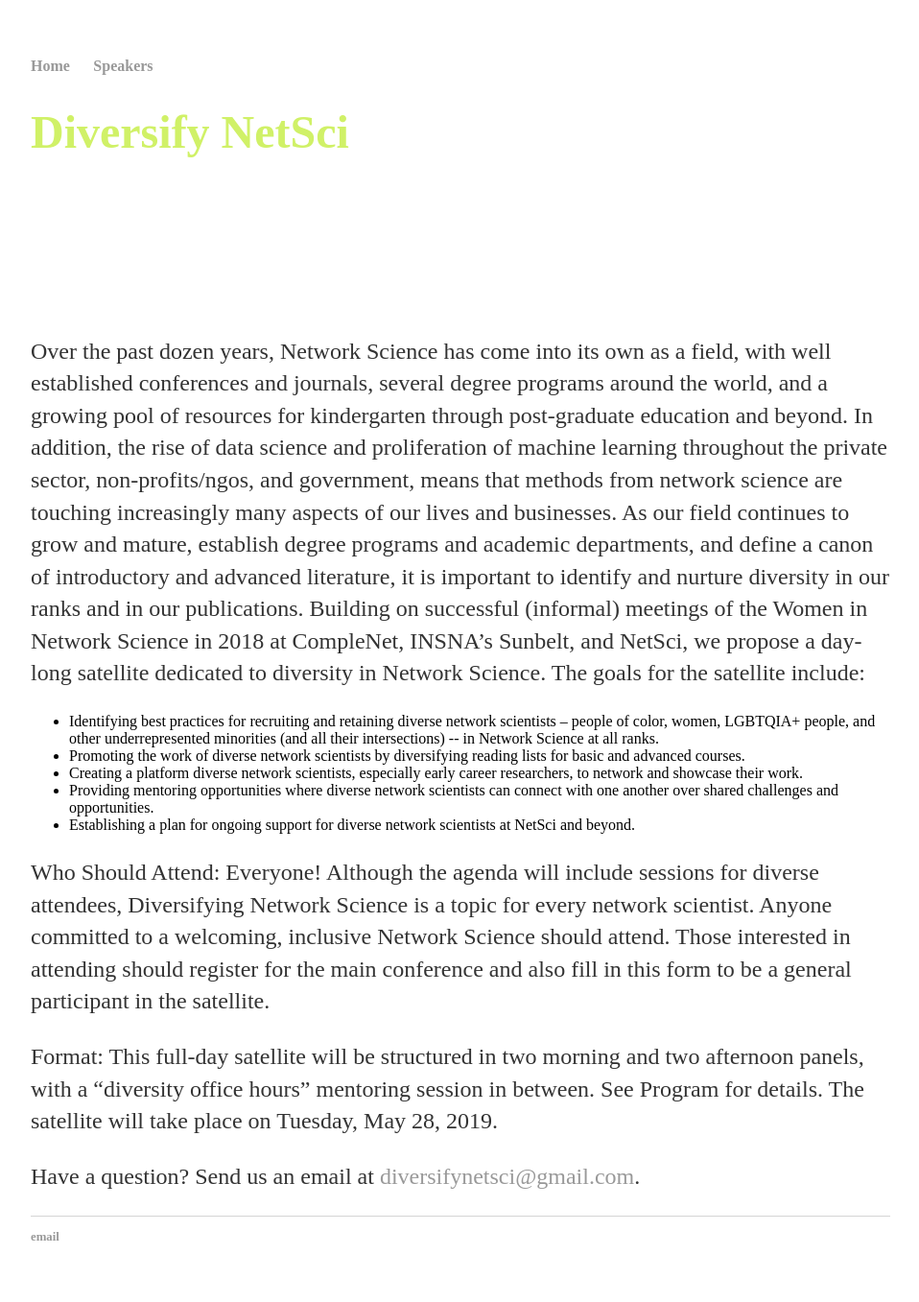
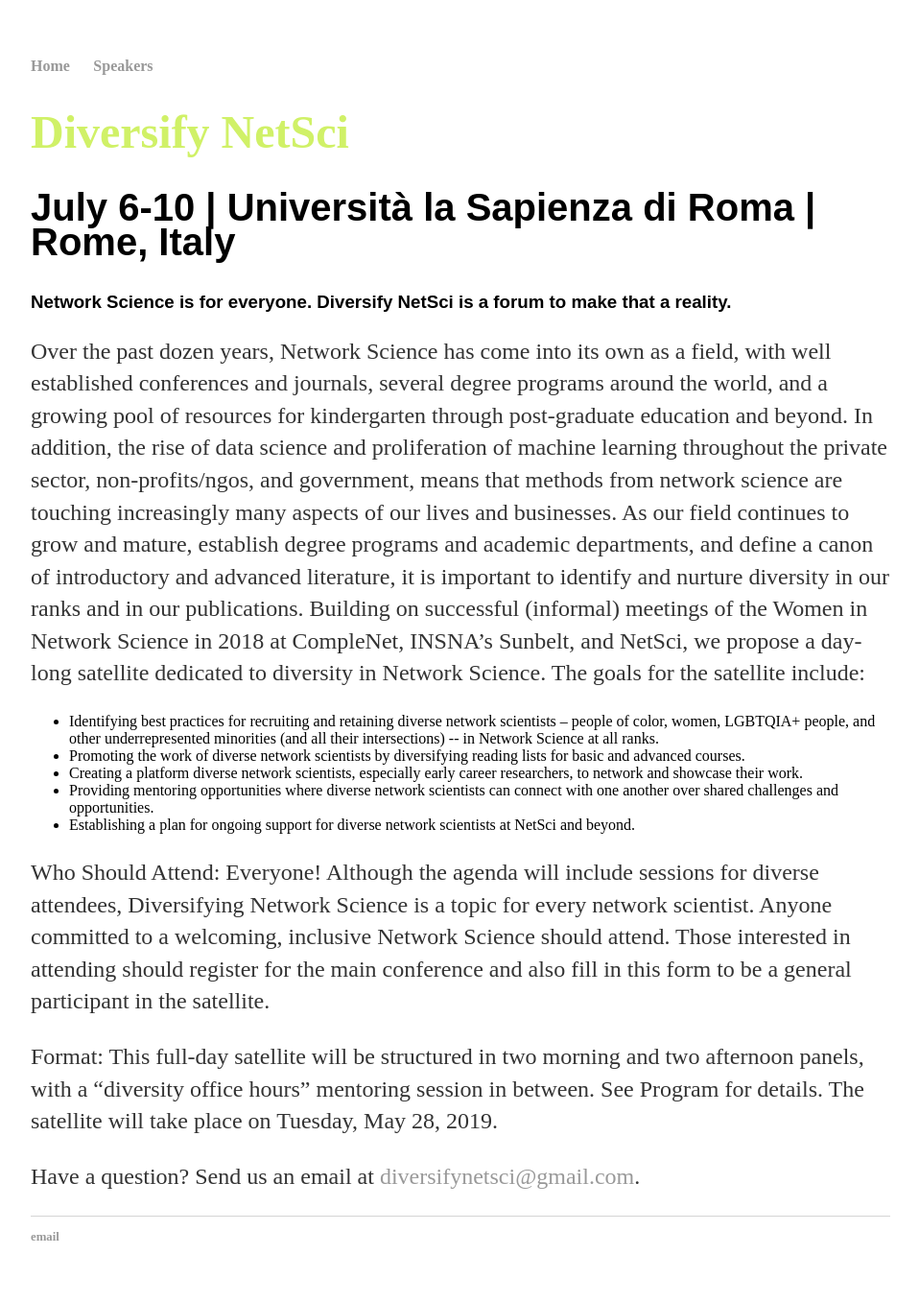
Before and after one commit to diversify-netsci/diversify-netsci.github.io, a Jekyll site: the page built from index.html, in a window 1280 px wide. Shown: the whole page at 96% size, without its empty margins (160-1118 px from the left). Built offline with Jekyll 4.4.1, drawn with Linux system fonts in a browser that asks for light colours.

Commit message:
Update main.css

```diff
--- a/css/main.css
+++ b/css/main.css
@@ -27,14 +27,12 @@
 h2 {
     font-size: 2.5em;
     font-family: Raleway, sans-serif;
-    color: #fff;
     line-height: 36px;
     text-align: left;
     text-transform: none;
 }
 h3 {
     font-family: Raleway, sans-serif;
-    color: #fff;
 }
 p {
     font-size: 1.5em;
```
